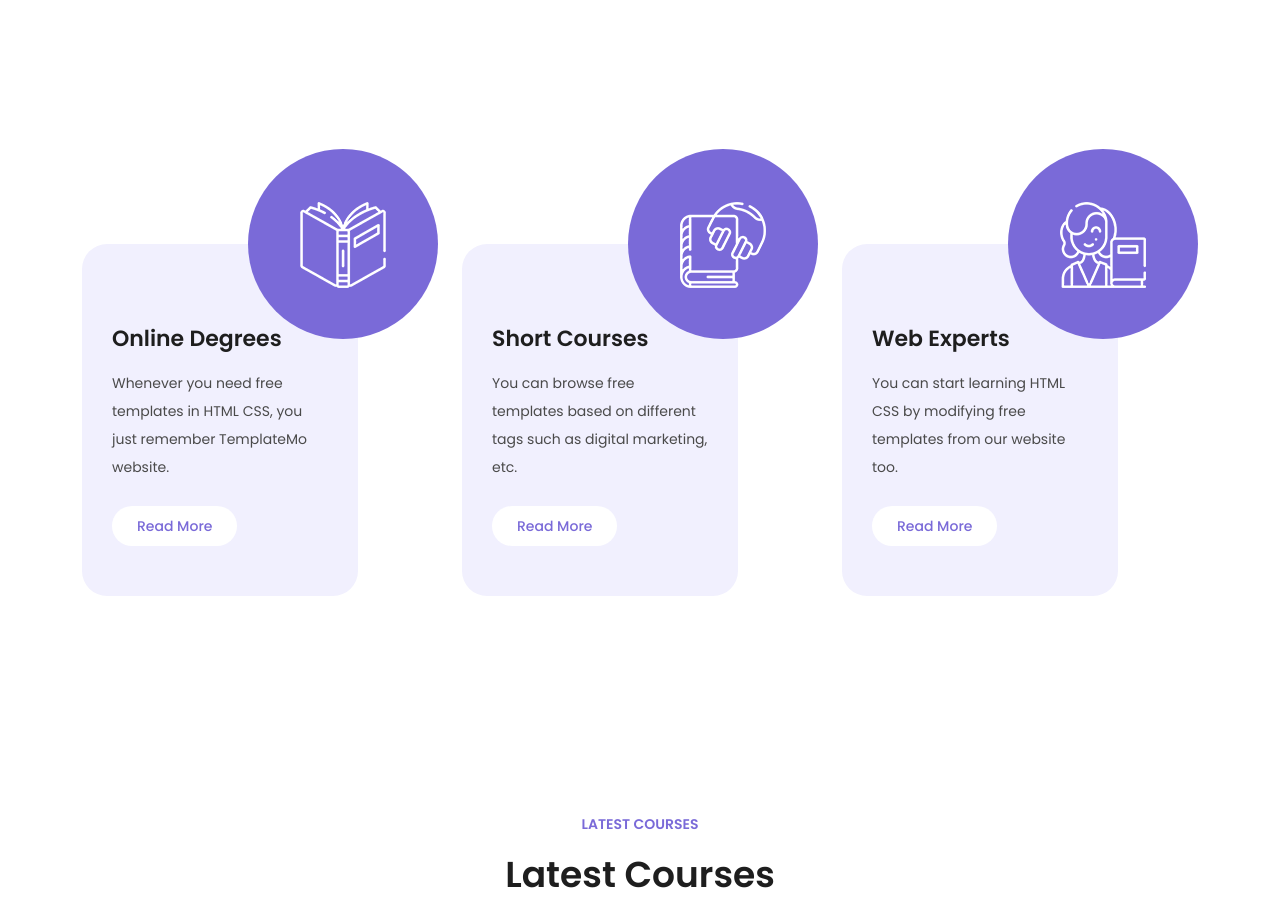
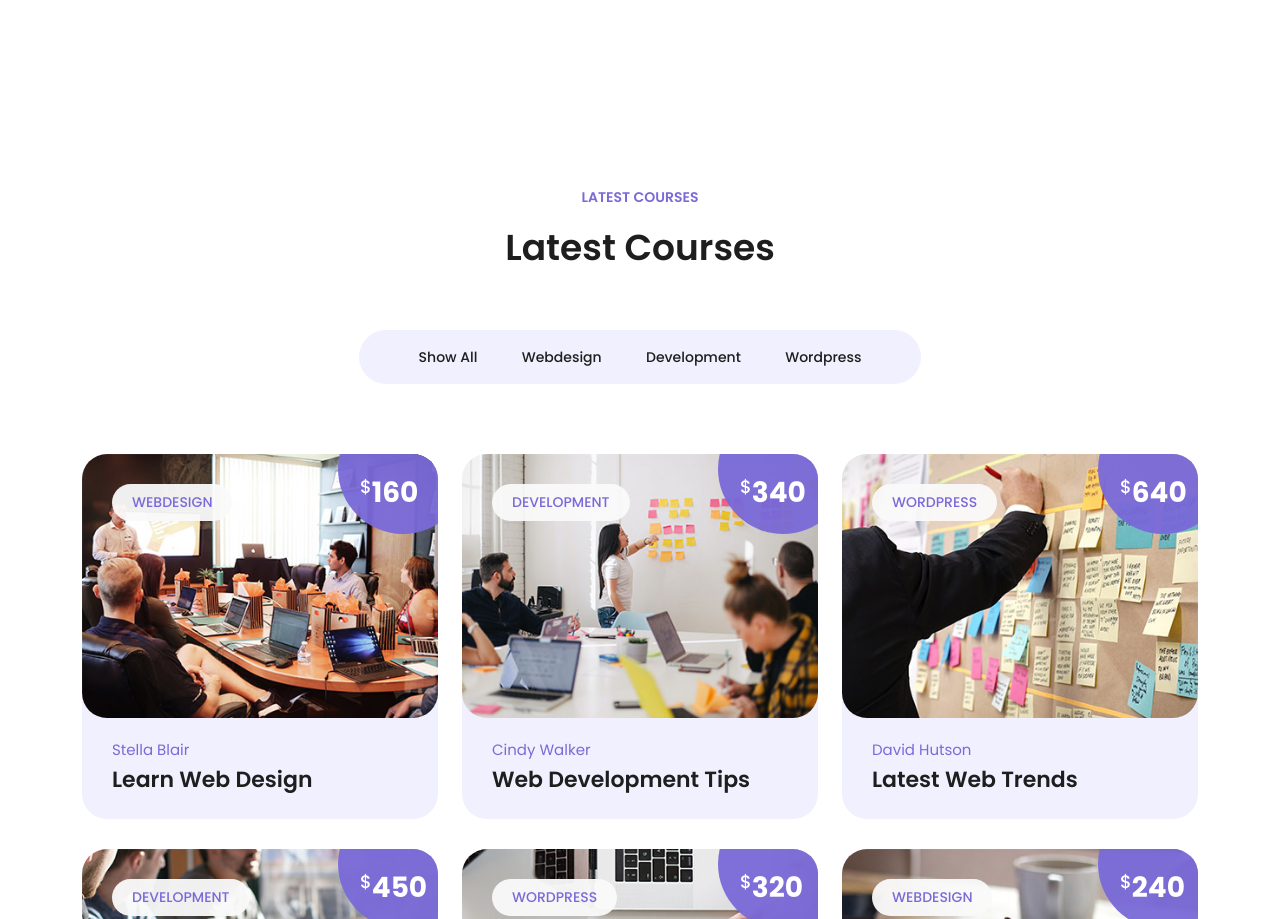
Before and after one commit to imranrinas/test, a plain HTML site: page index.html in a window 1280 px wide. Shown: the part 1100-2019 px from the top of the page. Drawn offline with nearby package versions, Linux system fonts and the light colour scheme.

Commit message:
Update index.html

```diff
--- a/index.html
+++ b/index.html
@@ -139,54 +139,7 @@ https://templatemo.com/tm-586-scholar
     </div>
   </div>
 
-  <div class="services section" id="services">
-    <div class="container">
-      <div class="row">
-        <div class="col-lg-4 col-md-6">
-          <div class="service-item">
-            <div class="icon">
-              <img src="assets/images/service-01.png" alt="online degrees">
-            </div>
-            <div class="main-content">
-              <h4>Online Degrees</h4>
-              <p>Whenever you need free templates in HTML CSS, you just remember TemplateMo website.</p>
-              <div class="main-button">
-                <a href="#">Read More</a>
-              </div>
-            </div>
-          </div>
-        </div>
-        <div class="col-lg-4 col-md-6">
-          <div class="service-item">
-            <div class="icon">
-              <img src="assets/images/service-02.png" alt="short courses">
-            </div>
-            <div class="main-content">
-              <h4>Short Courses</h4>
-              <p>You can browse free templates based on different tags such as digital marketing, etc.</p>
-              <div class="main-button">
-                <a href="#">Read More</a>
-              </div>
-            </div>
-          </div>
-        </div>
-        <div class="col-lg-4 col-md-6">
-          <div class="service-item">
-            <div class="icon">
-              <img src="assets/images/service-03.png" alt="web experts">
-            </div>
-            <div class="main-content">
-              <h4>Web Experts</h4>
-              <p>You can start learning HTML CSS by modifying free templates from our website too.</p>
-              <div class="main-button">
-                <a href="#">Read More</a>
-              </div>
-            </div>
-          </div>
-        </div>
-      </div>
-    </div>
-  </div>
+
 
   <section class="section courses" id="courses" >
     <div class="container">
```
